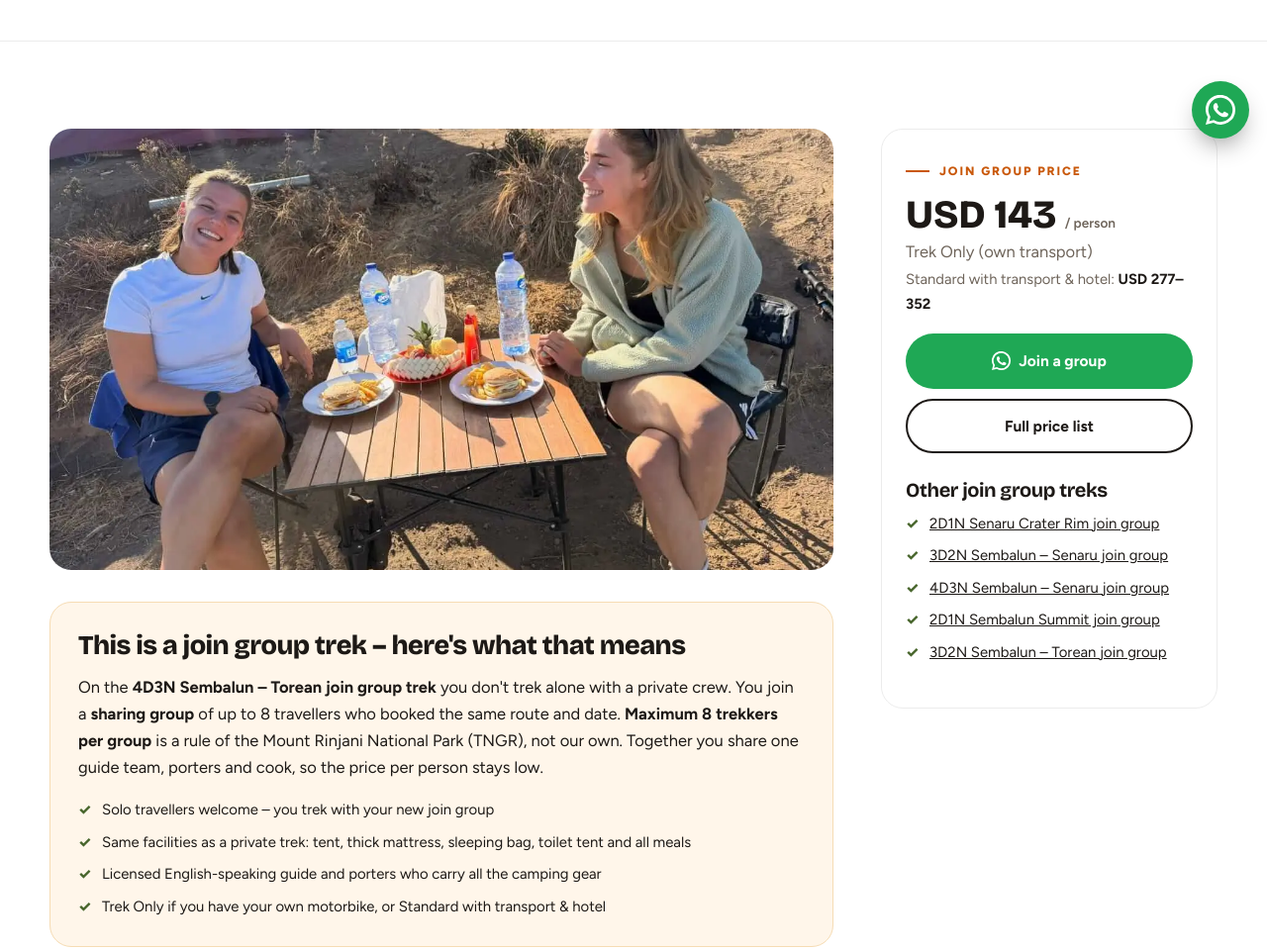
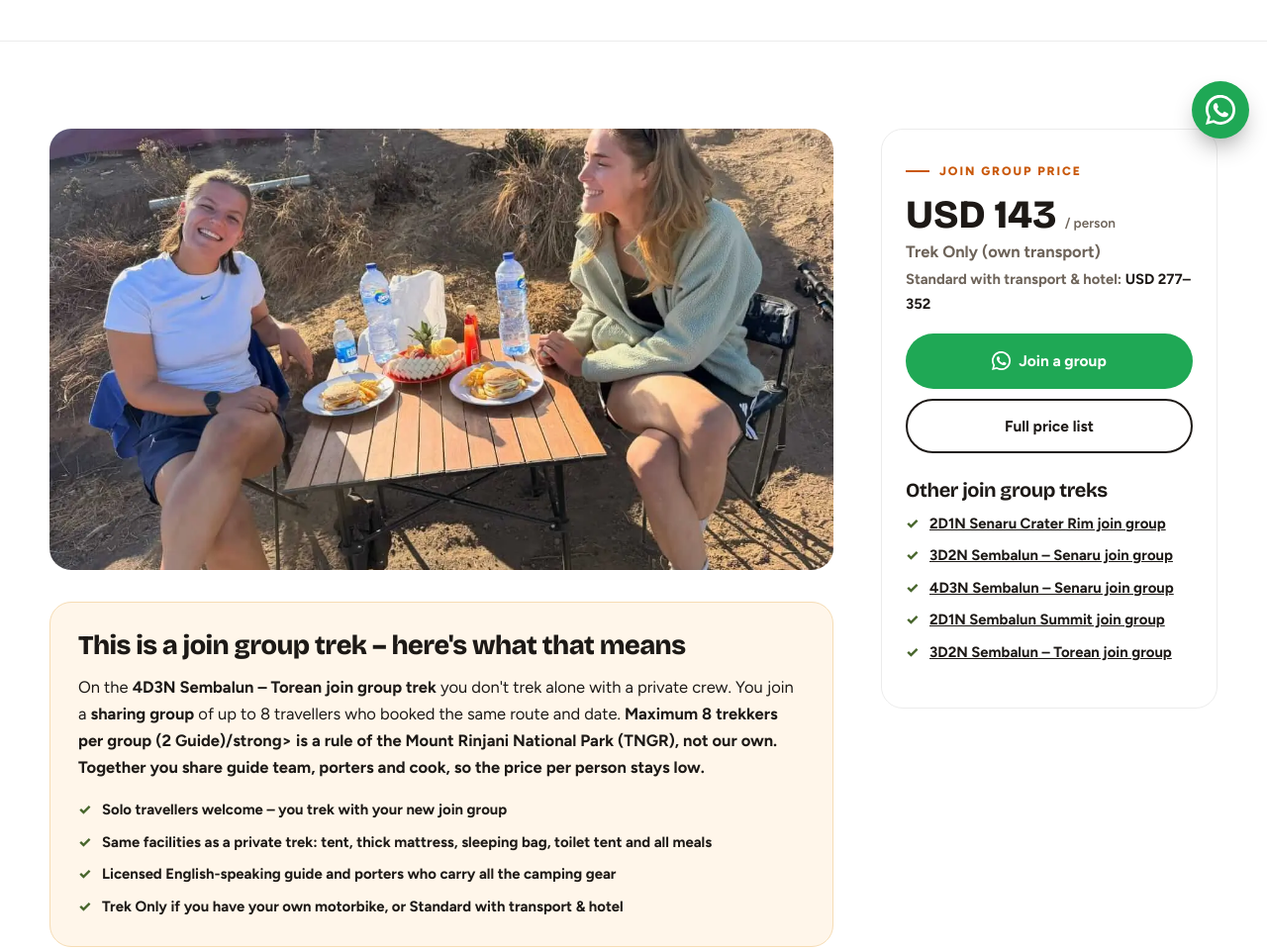
Before and after one commit to trekkingbackpacker-cyber/trekkingbackpacker, a plain HTML site: page packages/4d3n-sembalun-torean.html in a window 1280 px wide. Shown: the part 642-1602 px from the top of the page at 99% size. Drawn offline with nearby package versions, Linux system fonts and the light colour scheme.

Commit message:
Update 4d3n-sembalun-torean.html

```diff
--- a/packages/4d3n-sembalun-torean.html
+++ b/packages/4d3n-sembalun-torean.html
@@ -84,7 +84,7 @@
 
 <div class="join-box">
 <h2>This is a join group trek – here's what that means</h2>
-<p>On the <strong>4D3N Sembalun – Torean join group trek</strong> you don't trek alone with a private crew. You join a <strong>sharing group</strong> of up to 8 travellers who booked the same route and date. <strong>Maximum 8 trekkers per group</strong> is a rule of the Mount Rinjani National Park (TNGR), not our own. Together you share one guide team, porters and cook, so the price per person stays low.</p>
+<p>On the <strong>4D3N Sembalun – Torean join group trek</strong> you don't trek alone with a private crew. You join a <strong>sharing group</strong> of up to 8 travellers who booked the same route and date. <strong>Maximum 8 trekkers per group <strong>(2 Guide)</strong>/strong> is a rule of the Mount Rinjani National Park (TNGR), not our own. Together you share  guide team, porters and cook, so the price per person stays low.</p>
 <ul class="ticks"><li>Solo travellers welcome – you trek with your new join group</li><li>Same facilities as a private trek: tent, thick mattress, sleeping bag, toilet tent and all meals</li><li>Licensed English-speaking guide and porters who carry all the camping gear</li><li>Trek Only if you have your own motorbike, or Standard with transport &amp; hotel</li></ul>
 </div>
 
```
